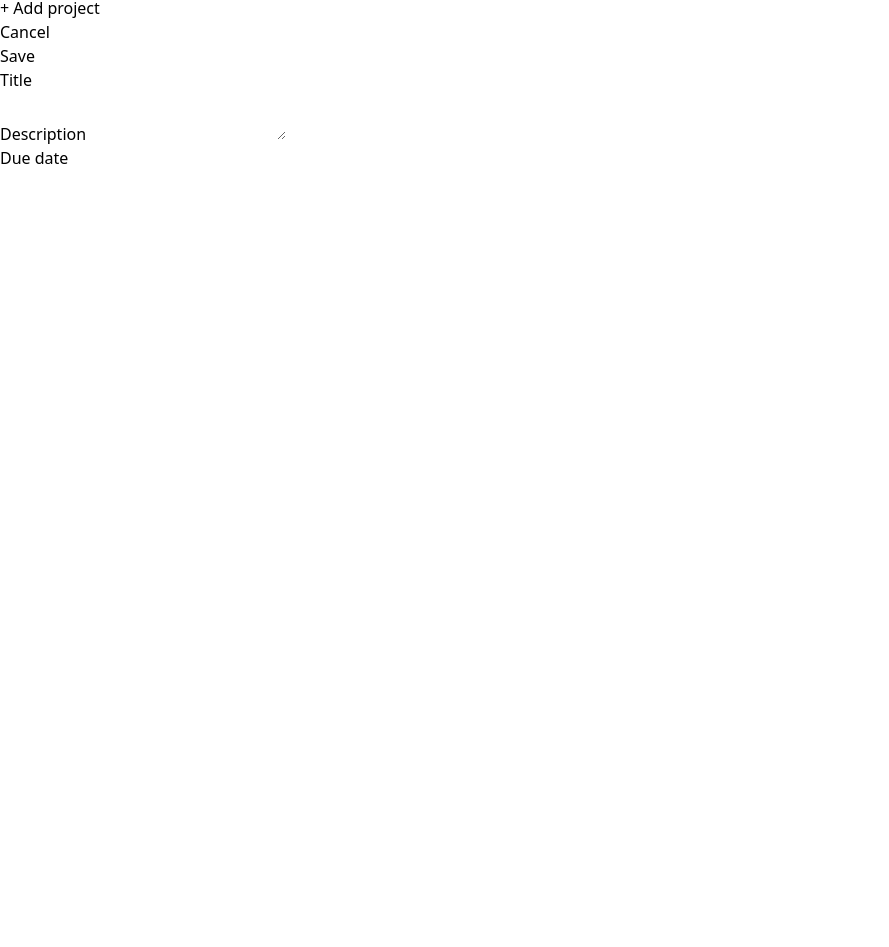
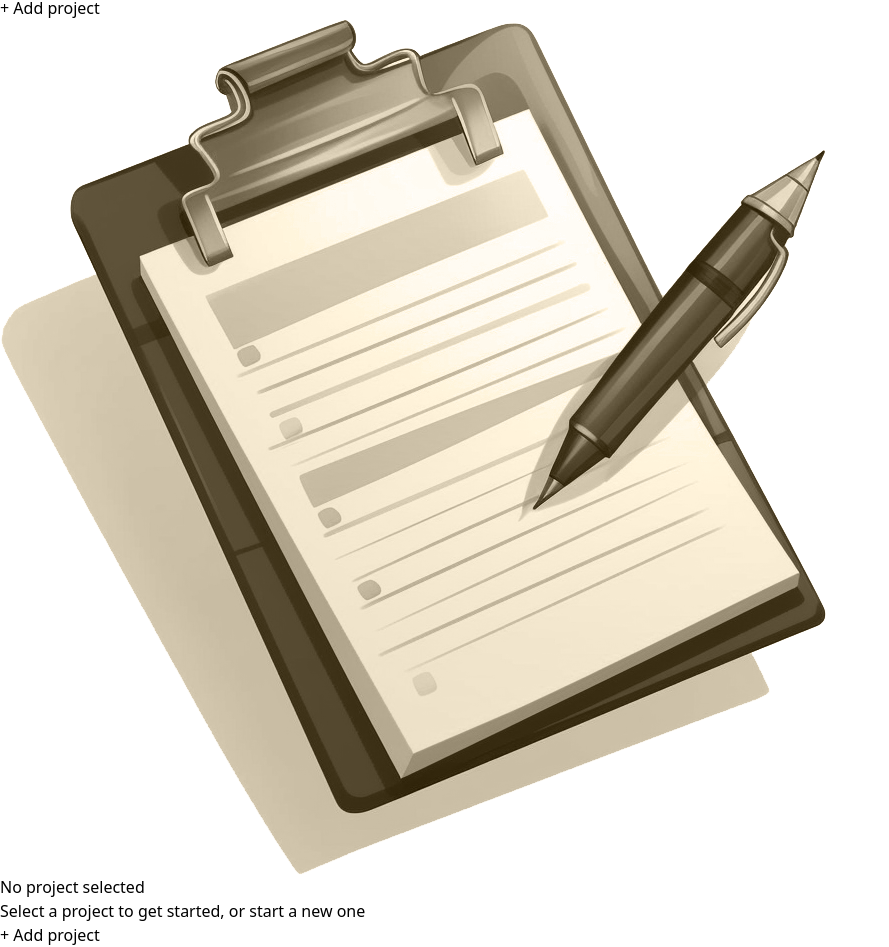
Before and after one commit to Archael/reactProjectManagement, a React (Vite) app: page / in a window 1280 px wide. Shown: the part 28-975 px from the top of the page, without its empty margins (0-889 px from the left). Before the commit the page ends 800 px from the top, so only its background shows below. Built offline with nearby package versions, Linux system fonts and the light colour scheme.

Commit message:
create no project component

```diff
--- a/src/App.jsx
+++ b/src/App.jsx
@@ -1,11 +1,13 @@
 import NewProject from './components/NewProject';
+import NoProject from './components/NoProject';
 import Sidebar from './components/Sidebar';
 
 function App() {
   return (
     <main className="h-screen my-8 flex gap-8">
       <Sidebar />
-      <NewProject />
+      {/* <NewProject /> */}
+      <NoProject />
     </main>
   );
 }
--- /dev/null
+++ b/src/components/NoProject.jsx
@@ -0,0 +1,22 @@
+import noProjectImage from '../assets/no-projects.png';
+import Button from './Button';
+export default function NoProject() {
+  return (
+    <div className="mt-24 text-center w-2/3">
+      <img
+        className="w-16 h-16 object-contain mx-auto"
+        src={noProjectImage}
+        alt="empty task list"
+      />
+      <h2 className="text-xl font-bold text-stone-500 my-4">
+        No project selected
+      </h2>
+      <p className="text-stone-400 mb-4">
+        Select a project to get started, or start a new one
+      </p>
+      <p className="mt-8">
+        <Button>+ Add project</Button>
+      </p>
+    </div>
+  );
+}
```
